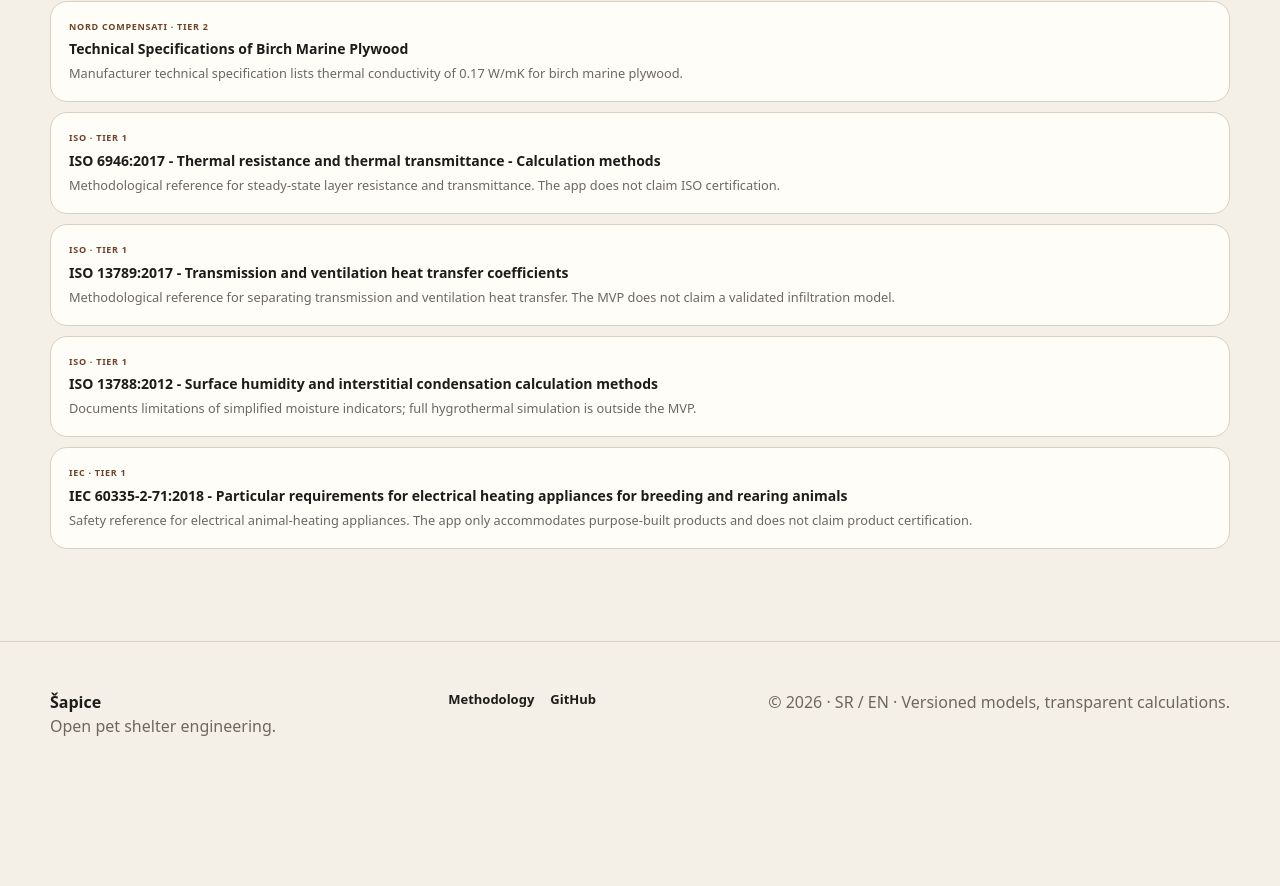
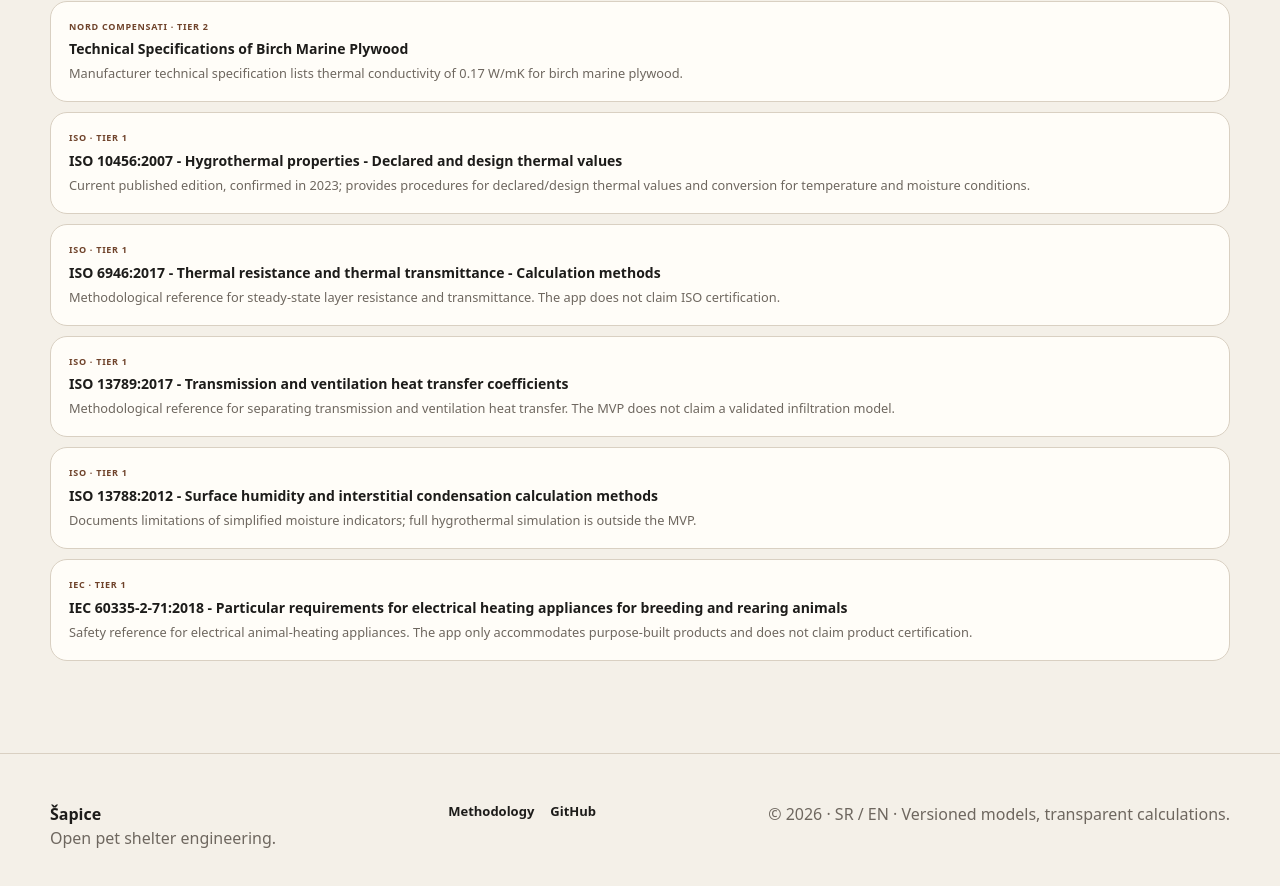
Before and after one commit to zoxknez/sapice, a Next.js app: page /en/methodology in a window 1280 px wide. Shown: the part 2048-2934 px from the top of the page. Before the commit the page ends 2834 px from the top, so only its background shows below. Built offline with nearby package versions, Linux system fonts and the light colour scheme; no server answers.

Commit message:
data: add ISO 10456 material thermal methodology source

```diff
--- a/src/data/sources.ts
+++ b/src/data/sources.ts
@@ -70,6 +70,16 @@ export const sources: Record<string, SourceRecord> = {
     topics: ["plywood", "thermal-conductivity", "marine-plywood"],
     notes: "Manufacturer technical specification lists thermal conductivity of 0.17 W/mK for birch marine plywood."
   },
+  "iso-10456-2007": {
+    id: "iso-10456-2007",
+    publisher: "ISO",
+    title: "ISO 10456:2007 - Hygrothermal properties - Declared and design thermal values",
+    url: "https://www.iso.org/standard/40966.html",
+    accessedAt: "2026-09-27",
+    tier: 1,
+    topics: ["thermal", "materials", "design-values", "moisture"],
+    notes: "Current published edition, confirmed in 2023; provides procedures for declared/design thermal values and conversion for temperature and moisture conditions."
+  },
   "iso-6946-2017": {
     id: "iso-6946-2017",
     publisher: "ISO",
```
